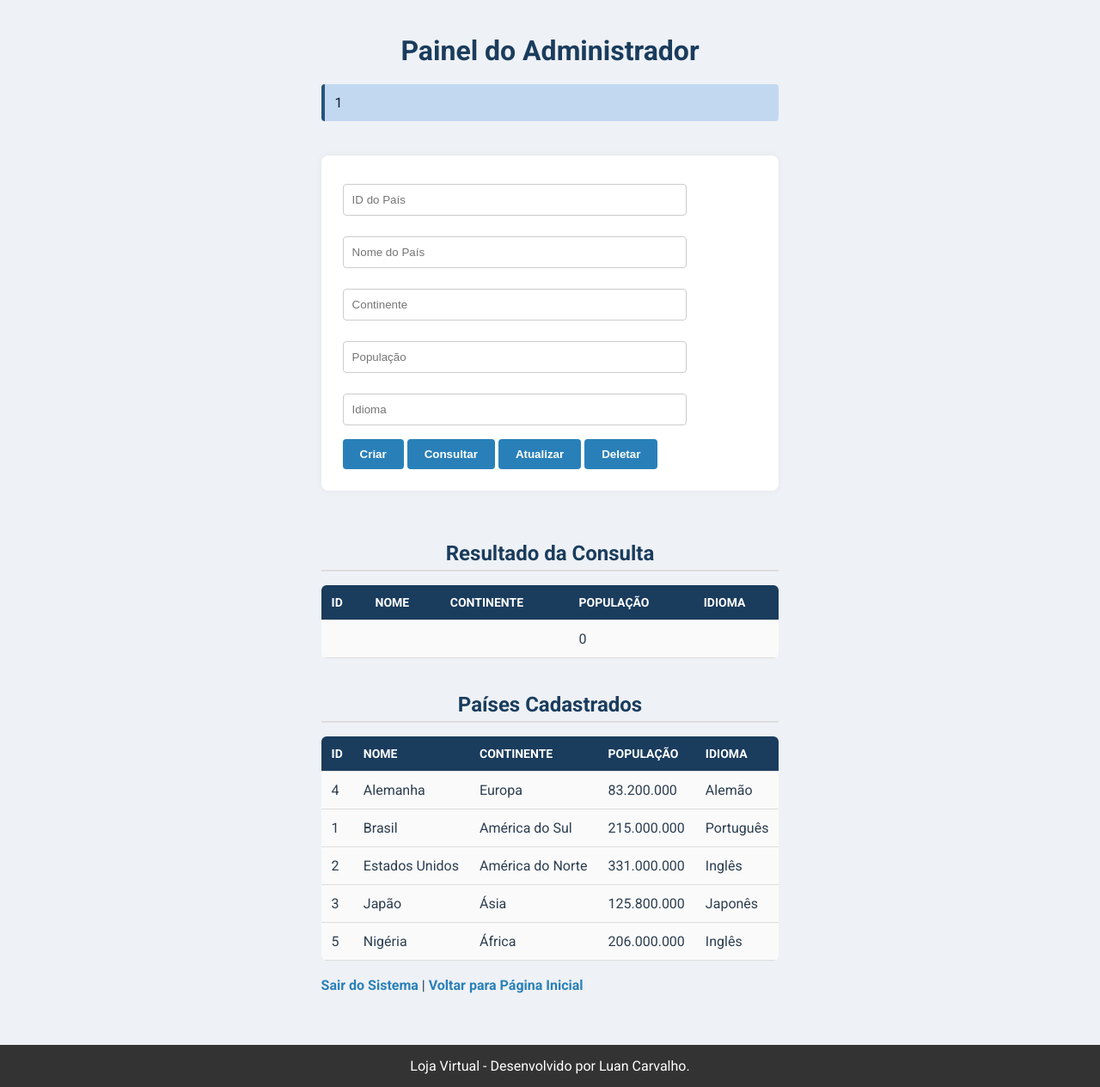
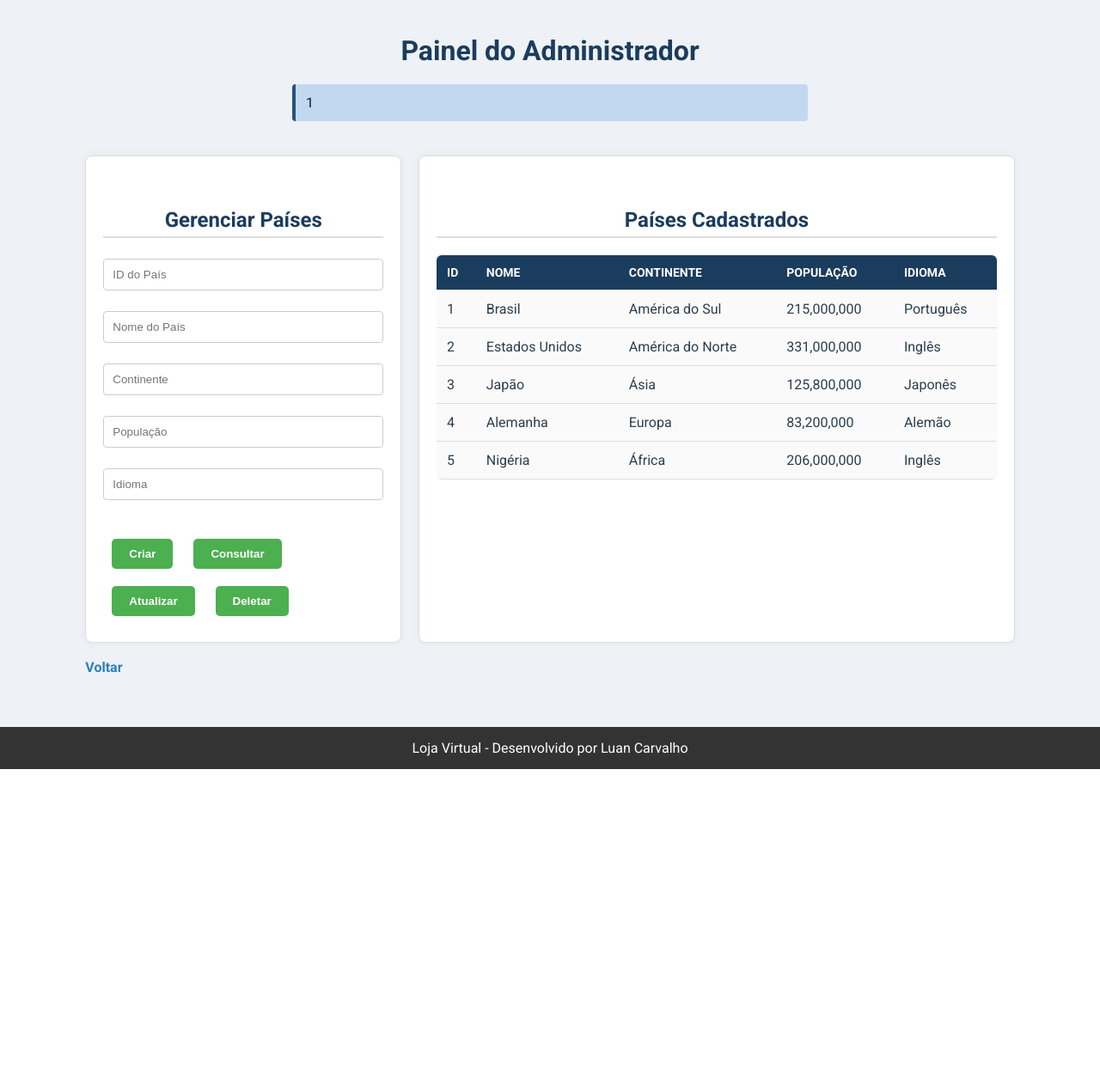
Before and after one commit to LuanCarvk/CRUD-MUNDO, a PHP site: page /admin.php in a window 1280 px wide. Shown: the part 59-1324 px from the top of the page at 86% size. After the commit the page ends 954 px from the top, so only its background shows below. Run offline with PHP 8.4, Linux system fonts and the light colour scheme; a user stored in the database is signed in; data comes from the database, SQL or seed files in the repository; some libraries are stand-ins or nearby versions.

Commit message:
Update nas telas de Administrador e Login
Melhoria na composição da tela CRUD, melhoria no CSS

```diff
--- a/CRUD - PW/admin.php
+++ b/CRUD - PW/admin.php
@@ -6,16 +6,39 @@ if (!isset($_SESSION["adm"])) {
     header("location: login.php");
     exit();
 }
+
+$destacarPais = null;
+
+if ($_SERVER['REQUEST_METHOD'] == 'POST' && isset($_POST['acao']) && $_POST['acao'] == 'r') {
+    $id_pais = $_POST['id_pais'] ?? null;
+
+    // Consulta por ID do país
+    if ($id_pais) {
+        $sql = "SELECT * FROM paises WHERE id_pais = '$id_pais'";
+        $res = $con->query($sql);
+
+        if ($res && $res->num_rows > 0) {
+            // Encontrou o país, armazenamos o país para destacar
+            $destacarPais = $res->fetch_assoc();
+        } else {
+            $_SESSION["aviso"] = "País não encontrado!";
+        }
+    }
+}
+
 ?>
 
 <!DOCTYPE html>
 <html lang="pt-br">
 <head>
     <meta charset="UTF-8">
-    <title>Área do Administrador</title>
+    <meta name="viewport" content="width=device-width, initial-scale=1.0">
+    <title>Painel do Administrador</title>
     <link rel="stylesheet" href="styles.css">
 </head>
 <body>
+
+    <!-- Cabeçalho -->
     <?php include('includes/header.php'); ?>
 
     <main>
@@ -28,72 +51,65 @@ if (!isset($_SESSION["adm"])) {
         }
         ?>
 
-        <!-- Formulário -->
-        <form name="f" id="f" method="post" action="crud.php" class="form">
-            <input type="hidden" name="acao" id="acao">
+        <div class="admin-container">
+            <div class="form-container">
+                <h2>Gerenciar Países</h2>
+                <form name="f" id="f" method="post" action="admin.php">
 
-            <input type="number" name="id_pais" placeholder="ID do País"><br>
-            <input type="text" name="nome" placeholder="Nome do País"><br>
-            <input type="text" name="continente" placeholder="Continente"><br>
-            <input type="number" name="populacao" placeholder="População"><br>
-            <input type="text" name="idioma" placeholder="Idioma"><br>
+                    <input type="number" name="id_pais" placeholder="ID do País" required><br>
+
+                    <input type="text" name="nome" placeholder="Nome do País" required><br>
+                    <input type="text" name="continente" placeholder="Continente" required><br>
+                    <input type="number" name="populacao" placeholder="População" required><br>
+                    <input type="text" name="idioma" placeholder="Idioma" required><br>
+
+                    <input type="hidden" name="acao" id="acao"><br>
 
                     <input type="button" value="Criar" onclick="submeterForm('c')">
                     <input type="button" value="Consultar" onclick="submeterForm('r')">
                     <input type="button" value="Atualizar" onclick="submeterForm('u')">
                     <input type="button" value="Deletar" onclick="submeterForm('d')">
                 </form>
-        <br>
+            </div>
 
-        <!-- Resultado da consulta -->
-        <?php
-        if (isset($_SESSION["resultado_consulta"])) {
-            $pais = $_SESSION["resultado_consulta"];
-            echo "<h2>Resultado da Consulta</h2>";
-            echo "<table>";
-            echo "<tr><th>ID</th><th>Nome</th><th>Continente</th><th>População</th><th>Idioma</th></tr>";
-            echo "<tr>";
-            echo "<td>{$pais['id_pais']}</td>";
-            echo "<td>{$pais['nome']}</td>";
-            echo "<td>{$pais['continente']}</td>";
-            echo "<td>" . number_format($pais['populacao'], 0, ',', '.') . "</td>";
-            echo "<td>{$pais['idioma']}</td>";
-            echo "</tr>";
-            echo "</table>";
-            unset($_SESSION["resultado_consulta"]);
-        }
-        ?>
-
-        <!-- Lista de todos os países -->
+            <!-- Exibição dos países cadastrados -->
+            <div class="table-container">
                 <h2>Países Cadastrados</h2>
                 <?php
-        $sql = "SELECT * FROM paises ORDER BY nome";
+                // Consulta para exibir todos os países cadastrados
+                $sql = "SELECT * FROM paises";
                 $res = $con->query($sql);
 
                 if ($res && $res->num_rows > 0) {
                     echo "<table>";
                     echo "<tr><th>ID</th><th>Nome</th><th>Continente</th><th>População</th><th>Idioma</th></tr>";
-            while ($pais = $res->fetch_assoc()) {
-                echo "<tr>";
-                echo "<td>{$pais['id_pais']}</td>";
-                echo "<td>{$pais['nome']}</td>";
-                echo "<td>{$pais['continente']}</td>";
-                echo "<td>" . number_format($pais['populacao'], 0, ',', '.') . "</td>";
-                echo "<td>{$pais['idioma']}</td>";
+                    while ($campo = $res->fetch_assoc()) {
+                        // Verificar se o país é o que foi encontrado
+                        $isHighlighted = ($destacarPais && $campo['id_pais'] == $destacarPais['id_pais']) ? 'class="highlight"' : '';
+
+                        echo "<tr $isHighlighted>";
+                        echo "<td>{$campo['id_pais']}</td>";
+                        echo "<td>{$campo['nome']}</td>";
+                        echo "<td>{$campo['continente']}</td>";
+                        echo "<td>" . number_format($campo['populacao']) . "</td>";
+                        echo "<td>{$campo['idioma']}</td>";
                         echo "</tr>";
                     }
                     echo "</table>";
                 } else {
-            echo "<p>Nenhum país cadastrado.</p>";
+                    echo "<p>Nenhum país encontrado.</p>";
                 }
                 ?>
+            </div>
+        </div>
+
         <br>
-
-        <a href="logout.php">Sair do Sistema</a> |
-        <a href="index.php">Voltar para Página Inicial</a>
+        <a href="index.php">Voltar</a>
     </main>
 
-    <?php include('includes/footer.php'); ?>
+    <footer>
+        Loja Virtual - Desenvolvido por Luan Carvalho
+    </footer>
 
     <script>
         function submeterForm(acao) {
@@ -101,5 +117,6 @@ if (!isset($_SESSION["adm"])) {
             document.getElementById('f').submit();
         }
     </script>
+
 </body>
 </html>
--- a/CRUD - PW/connect.php
+++ b/CRUD - PW/connect.php
@@ -1,5 +1,16 @@
 <?php
 
-	$con = new mysqli("127.0.0.1:3306", "root", "", "bd_mundo");
+$servername = "localhost";
+$username = "root";
+$password = "";
+$dbname = "bd_mundo";
+
+// Cria conexão
+$con = new mysqli($servername, $username, $password, $dbname);
+
+// Verifica a conexão
+if ($con->connect_error) {
+    die("Conexão falhou: " . $con->connect_error);
+}
 
 ?>
--- a/CRUD - PW/css/styles.css
+++ b/CRUD - PW/css/styles.css
@@ -66,7 +66,7 @@ h2 {
     color: #34495e;
 }
 
-/* Tabela de cidades */
+/* Tabela de países */
 table {
     width: 100%;
     border-collapse: collapse;
@@ -151,6 +151,14 @@ a:hover {
     text-decoration: underline;
 }
 
+/* Adiciona um destaque */
+.highlight {
+    background-color: #2980b9;
+    color: #000;
+    font-weight: bold;
+    border: 2px solid #26527e;
+}
+
 /* Estilo do rodapé */
 footer {
 	text-align: center;
@@ -162,3 +170,65 @@ footer {
 	width: 100%;
 	margin-top: 20px;
 }
+
+/* Container para as duas colunas */
+.admin-container {
+    display: flex;
+    justify-content: space-between;
+    gap: 20px;
+    margin-top: 40px;
+}
+
+/* Formulário de CRUD */
+.form-container {
+    flex: 1;
+    padding: 20px;
+    border: 1px solid #ddd;
+    border-radius: 8px;
+    box-shadow: 0 0 10px rgba(0, 0, 0, 0.05);
+    background-color: #ffffff;
+}
+
+/* Tabela de países */
+.table-container {
+    flex: 2; /* Faz a tabela ocupar 2 partes do espaço disponível */
+    padding: 20px;
+    border: 1px solid #ddd;
+    border-radius: 8px;
+    box-shadow: 0 0 10px rgba(0, 0, 0, 0.05);
+    background-color: #ffffff;
+}
+
+table {
+    width: 100%;
+    border-collapse: collapse;
+    margin-top: 20px;
+}
+
+table th, table td {
+    padding: 12px;
+    text-align: left;
+    border-bottom: 1px solid #ddd;
+}
+
+table th {
+    background-color: #1a3c5d;
+    color: white;
+    text-transform: uppercase;
+    font-size: 14px;
+}
+
+/* Estilo dos botões */
+input[type="button"] {
+    padding: 10px 20px;
+    margin: 10px;
+    background-color: #4CAF50;
+    color: white;
+    border: none;
+    border-radius: 5px;
+    cursor: pointer;
+}
+
+input[type="button"]:hover {
+    background-color: #45a049;
+}
--- a/CRUD - PW/index.php
+++ b/CRUD - PW/index.php
@@ -10,6 +10,7 @@ $paises = [];
 while ($pais = $res_paises->fetch_assoc()) {
     $id_pais = $pais["id_pais"];
 
+    // Obtendo cidades para cada país
     $sql_cidades = "SELECT * FROM cidades WHERE pais_id = $id_pais";
     $res_cidades = $con->query($sql_cidades);
 
--- a/CRUD - PW/login.php
+++ b/CRUD - PW/login.php
@@ -37,6 +37,5 @@ if (isset($_POST["usuario"]) && isset($_POST["senha"])) {
 	<?php if (isset($erro))
 		echo "<p style='color:red;'>" . htmlspecialchars($erro) . "</p>"; ?>
 	<br>
-	<a href="index.php">Acessar como cliente</a>
 </main>
 <?php include('includes/footer.php'); ?>
```
Also changed, not shown: CRUD - PW/crud.php (+29 -20 lines). Lines whose indentation alone changed are shown as unchanged.
